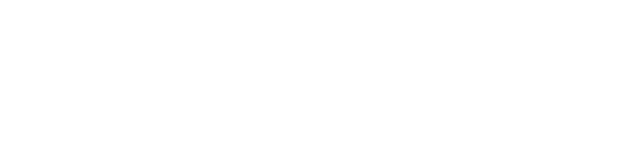
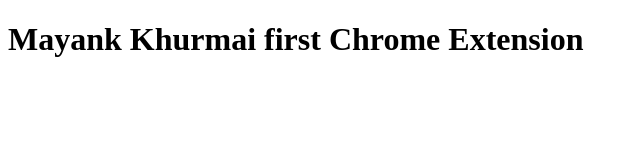
Before and after one commit to Mayank-Khurmai/Chrome-Extension, a browser extension: page index.html in a window 1280 px wide. Shown: the whole page, without its empty margins (0-640 px from the left). Drawn offline with Linux system fonts and the light colour scheme.

Commit message:
First Main Commit

```diff
--- a/index.html
+++ b/index.html
@@ -1,8 +1,9 @@
 <!DOCTYPE html>
 <html>
     <head>
-        <title>Chrome</title>
+        <title>Hello Mayank</title>
     </head>
     <body>
+        <h1>Mayank Khurmai first Chrome Extension</h1>
     </body>
 </html>
```
Also changed, not shown: manifest.json.
